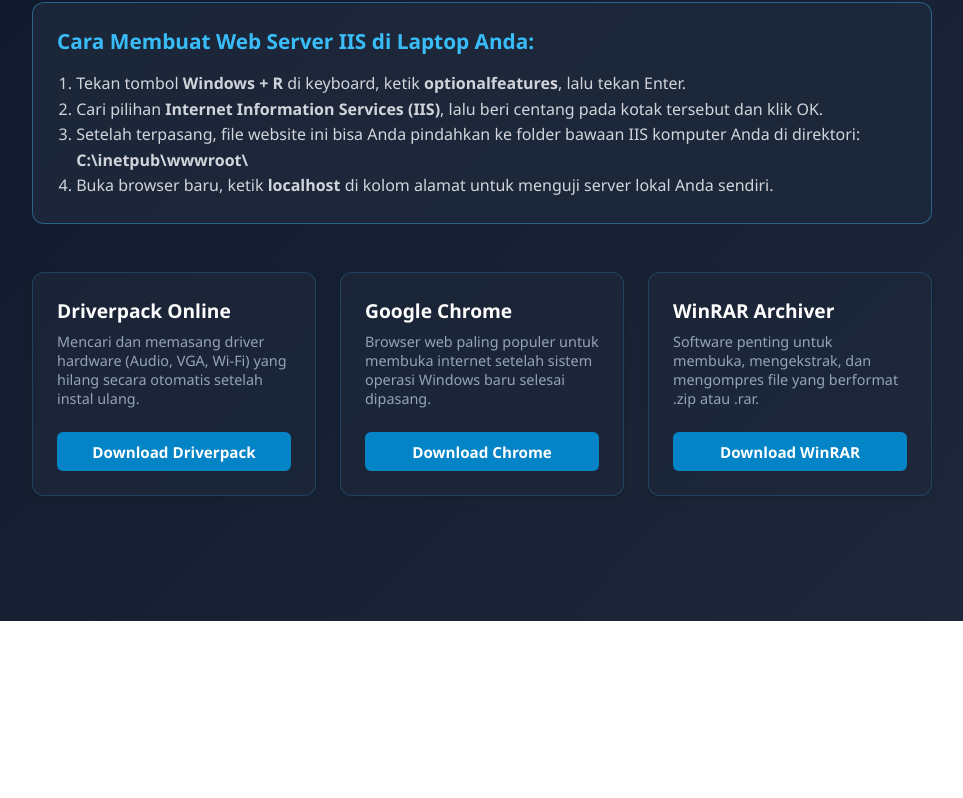
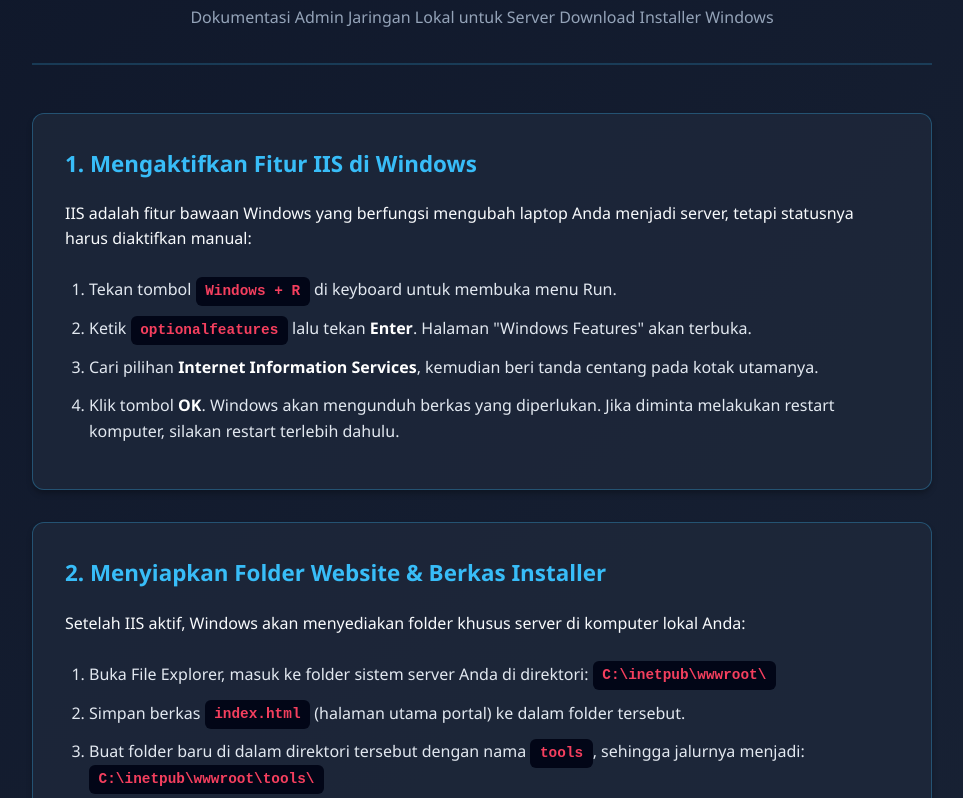
Before and after one commit to bhizzz/Instal-Ulang-OS, a plain HTML site: page iis.html in a window 1280 px wide. Shown: the part 179-977 px from the top of the page, without its empty margins (158-1121 px from the left). Before the commit the page ends 800 px from the top, so only its background shows below. Drawn offline with Linux system fonts and the light colour scheme.

Commit message:
Revise IIS web server guide and update title
Updated the title and content of the IIS guide to provide a comprehensive overview of setting up an IIS web server. Enhanced styling and structure for better readability.

```diff
--- a/iis.html
+++ b/iis.html
@@ -3,7 +3,7 @@
 <head>
     <meta charset="UTF-8">
     <meta name="viewport" content="width=device-width, initial-scale=1.0">
-    <title>Portal Alat Instal Ulang Windows</title>
+    <title>Panduan Lengkap IIS Web Server</title>
     <style>
         * {
             margin: 0;
@@ -16,6 +16,7 @@
             color: #f8fafc;
             min-height: 100vh;
             padding: 3rem 1rem;
+            line-height: 1.6;
         }
         .container {
             max-width: 900px;
@@ -24,6 +25,8 @@
         header {
             text-align: center;
             margin-bottom: 3rem;
+            border-bottom: 2px solid rgba(56, 189, 248, 0.2);
+            padding-bottom: 2rem;
         }
         header h1 {
             font-size: 2.5rem;
@@ -32,64 +35,50 @@
         }
         header p {
             color: #94a3b8;
+        }
+        .section-box {
+            background: rgba(30, 41, 59, 0.8);
+            border: 1px solid rgba(56, 189, 248, 0.3);
+            padding: 2rem;
+            border-radius: 12px;
             margin-bottom: 2rem;
+            box-shadow: 0 4px 6px -1px rgba(0, 0, 0, 0.3);
         }
-        .guide-box {
-            background: rgba(30, 41, 59, 0.9);
-            border: 1px solid rgba(56, 189, 248, 0.4);
-            padding: 1.5rem;
-            border-radius: 12px;
-            margin-bottom: 3rem;
+        .section-box h2 {
+            color: #38bdf8;
+            font-size: 1.4rem;
+            margin-bottom: 1.2rem;
+            display: flex;
+            align-items: center;
+            gap: 0.5rem;
         }
-        .guide-box h2 {
-            color: #38bdf8;
-            font-size: 1.3rem;
-            margin-bottom: 1rem;
+        ol, ul {
+            padding-left: 1.5rem;
+            color: #e2e8f0;
         }
-        .guide-box ol {
-            padding-left: 1.2rem;
-            color: #d1d5db;
-            line-height: 1.6;
+        li {
+            margin-bottom: 0.8rem;
         }
-        .card-grid {
-            display: grid;
-            grid-template-columns: repeat(auto-fit, minmax(250px, 1fr));
-            gap: 1.5rem;
+        strong {
+            color: #ffffff;
         }
-        .card {
-            background: rgba(30, 41, 59, 0.7);
-            border: 1px solid rgba(56, 189, 248, 0.2);
-            border-radius: 12px;
-            padding: 1.5rem;
-            display: flex;
-            flex-direction: column;
-            justify-content: space-between;
-            box-shadow: 0 4px 6px -1px rgba(0, 0, 0, 0.1);
+        .code-block {
+            background: #020617;
+            padding: 0.4rem 0.6rem;
+            border-radius: 6px;
+            font-family: 'Courier New', Courier, monospace;
+            color: #f43f5e;
+            font-size: 0.9rem;
+            font-weight: bold;
         }
-        .card h3 {
-            font-size: 1.2rem;
-            color: #ffffff;
-            margin-bottom: 0.5rem;
-        }
-        .card p {
-            color: #94a3b8;
+        .warning-text {
+            background: rgba(234, 179, 8, 0.1);
+            border-left: 4px solid #eab308;
+            padding: 1rem;
+            border-radius: 4px;
+            margin-top: 1rem;
+            color: #fef08a;
             font-size: 0.9rem;
-            margin-bottom: 1.5rem;
-            flex-grow: 1;
-        }
-        .btn-download {
-            background: #0284c7;
-            color: white;
-            text-decoration: none;
-            text-align: center;
-            padding: 0.6rem;
-            border-radius: 6px;
-            font-weight: 600;
-            font-size: 0.95rem;
-            transition: background 0.2s;
-        }
-        .btn-download:hover {
-            background: #0369a1;
         }
     </style>
 </head>
@@ -97,49 +86,83 @@
 
 <div class="container">
     <header>
-        <h1>Windows Post-Install & IIS Guide</h1>
-        <p>Portal unduhan tools instal ulang dan panduan pembuatan Web Server IIS lokal</p>
+        <h1>Panduan Lengkap Membangun Web Server IIS</h1>
+        <p>Dokumentasi Admin Jaringan Lokal untuk Server Download Installer Windows</p>
     </header>
 
-    <!-- BAGIAN 1: PANDUAN MEMBUAT WEB SERVER IIS (DITAMPILKAN DI WEB) -->
-    <div class="guide-box">
-        <h2>Cara Membuat Web Server IIS di Laptop Anda:</h2>
+    <!-- TAHAP 1 -->
+    <div class="section-box">
+        <h2>1. Mengaktifkan Fitur IIS di Windows</h2>
+        <p>IIS adalah fitur bawaan Windows yang berfungsi mengubah laptop Anda menjadi server, tetapi statusnya harus diaktifkan manual:</p>
+        <br>
         <ol>
-            <li>Tekan tombol <strong>Windows + R</strong> di keyboard, ketik <strong>optionalfeatures</strong>, lalu tekan Enter.</li>
-            <li>Cari pilihan <strong>Internet Information Services (IIS)</strong>, lalu beri centang pada kotak tersebut dan klik OK.</li>
-            <li>Setelah terpasang, file website ini bisa Anda pindahkan ke folder bawaan IIS komputer Anda di direktori: <strong>C:\inetpub\wwwroot\</strong></li>
-            <li>Buka browser baru, ketik <strong>localhost</strong> di kolom alamat untuk menguji server lokal Anda sendiri.</li>
+            <li>Tekan tombol <span class="code-block">Windows + R</span> di keyboard untuk membuka menu Run.</li>
+            <li>Ketik <span class="code-block">optionalfeatures</span> lalu tekan <strong>Enter</strong>. Halaman "Windows Features" akan terbuka.</li>
+            <li>Cari pilihan <strong>Internet Information Services</strong>, kemudian beri tanda centang pada kotak utamanya.</li>
+            <li>Klik tombol <strong>OK</strong>. Windows akan mengunduh berkas yang diperlukan. Jika diminta melakukan restart komputer, silakan restart terlebih dahulu.</li>
         </ol>
     </div>
 
-    <!-- BAGIAN 2: TOMBOL DOWNLOAD DOWNLOAD TOOLS PENDUKUNG -->
-    <div class="card-grid">
-        <!-- ITEM 1: DRIVERPACK -->
-        <div class="card">
-            <div>
-                <h3>Driverpack Online</h3>
-                <p>Mencari dan memasang driver hardware (Audio, VGA, Wi-Fi) yang hilang secara otomatis setelah instal ulang.</p>
-            </div>
-            <!-- Link download langsung mengarah ke server resmi Driverpack -->
-            <a href="https://driverpack.io" target="_blank" class="btn-download">Download Driverpack</a>
-        </div>
+    <!-- TAHAP 2 -->
+    <div class="section-box">
+        <h2>2. Menyiapkan Folder Website & Berkas Installer</h2>
+        <p>Setelah IIS aktif, Windows akan menyediakan folder khusus server di komputer lokal Anda:</p>
+        <br>
+        <ol>
+            <li>Buka File Explorer, masuk ke folder sistem server Anda di direktori: <span class="code-block">C:\inetpub\wwwroot\</span></li>
+            <li>Simpan berkas <span class="code-block">index.html</span> (halaman utama portal) ke dalam folder tersebut.</li>
+            <li>Buat folder baru di dalam direktori tersebut dengan nama <span class="code-block">tools</span>, sehingga jalurnya menjadi: <span class="code-block">C:\inetpub\wwwroot\tools\</span></li>
+            <li>Masukkan berkas mentah aplikasi installer (seperti Driverpack, Chrome, WinRAR) ke dalam folder <strong>tools</strong> tersebut.</li>
+        </ol>
+    </div>
 
-        <!-- ITEM 2: GOOGLE CHROME -->
-        <div class="card">
-            <div>
-                <h3>Google Chrome</h3>
-                <p>Browser web paling populer untuk membuka internet setelah sistem operasi Windows baru selesai dipasang.</p>
-            </div>
-            <a href="https://google.com" target="_blank" class="btn-download">Download Chrome</a>
-        </div>
+    <!-- TAHAP 3 -->
+    <div class="section-box">
+        <h2>3. Konfigurasi MIME Types (Mengatasi Error Gagal Download)</h2>
+        <p>Secara bawaan, IIS akan memblokir proses unduhan file berformat <span class="code-block">.exe</span> atau <span class="code-block">.zip</span> karena dianggap membahayakan. Anda harus memberikan izin khusus:</p>
+        <br>
+        <ol>
+            <li>Buka Start Menu, cari dan buka aplikasi <strong>Internet Information Services (IIS) Manager</strong>.</li>
+            <li>Pada panel sebelah kiri, klik nama komputer Anda, lalu klik folder <strong>Sites</strong> dan pilih <strong>Default Web Site</strong>.</li>
+            <li>Di panel bagian tengah, klik dua kali pada ikon bernama <strong>MIME Types</strong>.</li>
+            <li>Lihat ke panel sebelah kanan, klik menu <strong>Add...</strong></li>
+            <li>Masukkan data berikut:<br>
+                - File name extension: <span class="code-block">.exe</span><br>
+                - MIME type: <span class="code-block">application/octet-stream</span>
+            </li>
+            <li>Klik <strong>OK</strong>. Lakukan hal yang sama untuk ekstensi <span class="code-block">.zip</span> atau <span class="code-block">.rar</span> jika Anda menyimpannya dalam bentuk arsip.</li>
+        </ol>
+    </div>
 
-        <!-- ITEM 3: WINRAR -->
-        <div class="card">
-            <div>
-                <h3>WinRAR Archiver</h3>
-                <p>Software penting untuk membuka, mengekstrak, dan mengompres file yang berformat .zip atau .rar.</p>
-            </div>
-            <a href="https://rarlab.com" target="_blank" class="btn-download">Download WinRAR</a>
+    <!-- TAHAP 4 -->
+    <div class="section-box">
+        <h2>4. Membuka Windows Firewall (Izin Koneksi Perangkat Lain)</h2>
+        <p>Agar laptop pasien atau komputer lain di jaringan Wi-Fi yang sama bisa mengakses server download Anda, Windows Firewall harus diberi celah masuk:</p>
+        <br>
+        <ol>
+            <li>Buka Start Menu, cari dan buka <strong>Windows Defender Firewall with Advanced Security</strong>.</li>
+            <li>Di panel sebelah kiri, pilih menu <strong>Inbound Rules</strong>.</li>
+            <li>Di panel sebelah kanan, klik menu <strong>New Rule...</strong></li>
+            <li>Pilih opsi <strong>Port</strong> lalu klik Next. Pilih <strong>TCP</strong> dan pada bagian *Specific local ports* isi dengan angka: <span class="code-block">80</span></li>
+            <li>Klik Next, pilih <strong>Allow the connection</strong>, lalu klik Next terus sampai halaman akhir.</li>
+            <li>Beri nama rule baru tersebut bebas (misalnya: <strong>Web Server IIS Lokal</strong>), lalu klik <strong>Finish</strong>.</li>
+        </ol>
+    </div>
+
+    <!-- TAHAP 5 -->
+    <div class="section-box">
+        <h2>5. Cara Menghubungkan Laptop Lain ke Server</h2>
+        <p>Setelah konfigurasi selesai, server Anda siap digunakan lintas perangkat tanpa kuota internet:</p>
+        <br>
+        <ol>
+            <li>Buka Command Prompt (CMD) di laptop server Anda, ketik <span class="code-block">ipconfig</span> lalu tekan Enter.</li>
+            <li>Cari baris bernama <strong>IPv4 Address</strong> (Contoh: <span class="code-block">192.168.1.15</span>).</li>
+            <li>Pastikan laptop server dan laptop lain sudah terhubung ke <strong>satu Wi-Fi/Hotspot yang sama</strong>.</li>
+            <li>Buka browser di laptop lain tersebut, ketik IP Address Anda di kolom pencarian alamat (contoh: <span class="code-block">http://192.168.1.15</span>) lalu tekan Enter.</li>
+            <li>Halaman portal download akan terbuka, dan mereka bisa mengunduh Driverpack langsung dari server lokal Anda dengan kecepatan penuh!</li>
+        </ol>
+        <div class="warning-text">
+            <strong>Catatan Penting:</strong> Pastikan status Wi-Fi Anda diatur ke mode <em>Private Network</em> di pengaturan Windows agar sistem deteksi perangkat lokal dapat berjalan lancar.
         </div>
     </div>
 </div>
```
